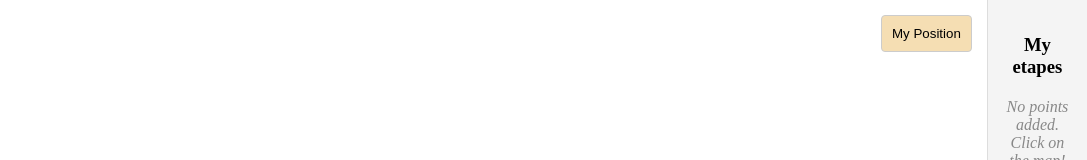
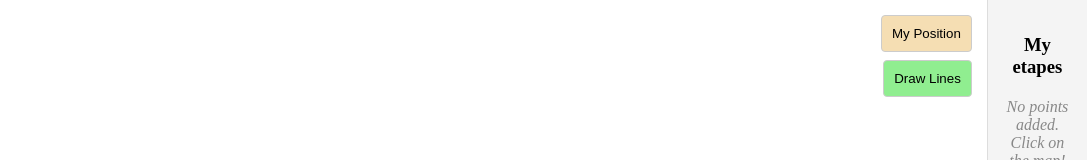
Before and after one commit to akrblt/TPI_Trip_Planner, a Vue app in the folder monparcours/: page / in a window 1280 px wide. Shown: the top 160 px of the page, without its empty margins (193-1280 px from the left). Built offline with nearby package versions, Linux system fonts and the light colour scheme; the HTML template or start-up script is replaced by a standard one.

Commit message:
feat: implement polyline to draw route between points (#10)

```diff
--- a/monparcours/src/components/MapContainer.vue
+++ b/monparcours/src/components/MapContainer.vue
@@ -3,6 +3,9 @@
     <div class="map-wrap">
         <!-- a simple button for my location -->
          <button @click="findMyLocation" class="btn-location">My Position</button>
+         <button @click="drawRoute" class="btn-route">
+            Draw Lines
+         </button>
 
 
 <!-- create map in div -->
@@ -10,7 +13,10 @@
 
 </div>
 </div>
-<Sidebar :etapes="etapes" @color-changed="updateMarkerColor" />
+<Sidebar :etapes="etapes"
+@color-changed="updateMarkerColor"
+  />
+
 </div>
 </template>
 
@@ -20,11 +26,16 @@ import { onMounted, ref } from 'vue';
 import L from 'leaflet';
 import Sidebar from './Sidebar.vue';
 
+
+
 // define map  , everyone can see it
 const myMap=ref(null);
 const etapes=ref([]); // every etape save in
 
 const markerObjects=ref({}) //creating an object to track the markers
+
+const routeLine=ref(null);
+
 
 onMounted(()=>{
 
@@ -49,17 +60,21 @@ myMap.value.on('click',(e)=>{
     };
     etapes.value.push(newEtape);
 
+    const number=etapes.value.length
+
+
     //  use `circleMarker` when creating markers because it’s easier to change its color
     const marker= L.circleMarker([e.latlng.lat,e.latlng.lng],{
-        radius:10,
+        radius:15,
         fillColor: newEtape.color,
         color:"#fff",
         weight:2,
         opacity:1,
-        fillOpacity:0.9
+        fillOpacity:0.9,
+
     })
      .addTo(myMap.value)
-    .bindPopup(newEtape.name);
+    .bindPopup(newEtape.name)
 
 
     //on map
@@ -68,8 +83,16 @@ myMap.value.on('click',(e)=>{
 
     // marker save with id in MarkerObject
     markerObjects.value[newEtape.id]=marker
+  //  console.log("Point created ",newEtape)
+  //  console.log("Marker created",marker)
 });
 });
+
+
+
+
+
+
 
 // updating the color using Leaflet's built-in function
 const updateMarkerColor = (data) =>{
@@ -82,6 +105,8 @@ const updateMarkerColor = (data) =>{
         marker.redraw();
     }
 }
+
+
 
 
 // function for find user'ss location
@@ -122,6 +147,32 @@ const findMyLocation =()=>{
     );
 }
 
+const drawRoute=()=>{
+    if(!myMap.value) return;
+
+    //remove old line if exists
+    if(routeLine.value){
+        myMap.value.removeLayer(routeLine.value)
+    }
+
+    // gel all coordinatees
+    const points =etapes.value.map(p=> [p.lat,p.lng]);
+    //need at least 2 points
+    if (points.length < 2){
+        alert("Add at least 2 points");
+        return;
+    }
+    //draw line
+    routeLine.value=L.polyline(points,{
+        color:'black',
+        weight:2.5
+    }).addTo(myMap.value);
+};
+
+
+
+
+
 </script>
 
 <style scoped>
@@ -150,6 +201,20 @@ const findMyLocation =()=>{
     border-radius: 4px;
 }
 
+.btn-route {
+    position: absolute;
+    top: 60px;
+    right: 15px;
+    z-index: 1000;
+    padding: 10px;
+    background-color: lightgreen;
+    border: 1px solid #ccc;
+    cursor: pointer;
+    border-radius: 4px;
+}
+
+
+
 
 
 
```
